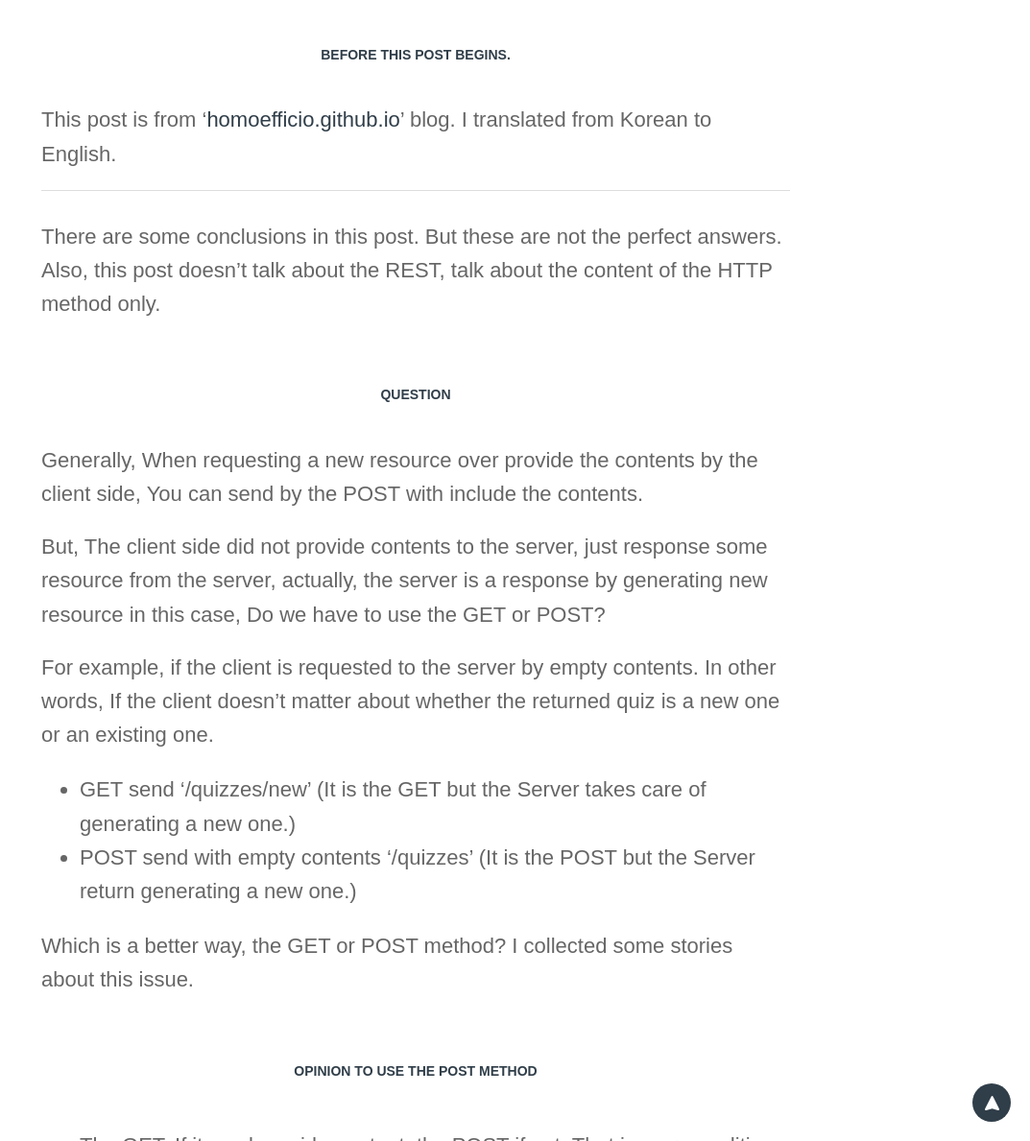
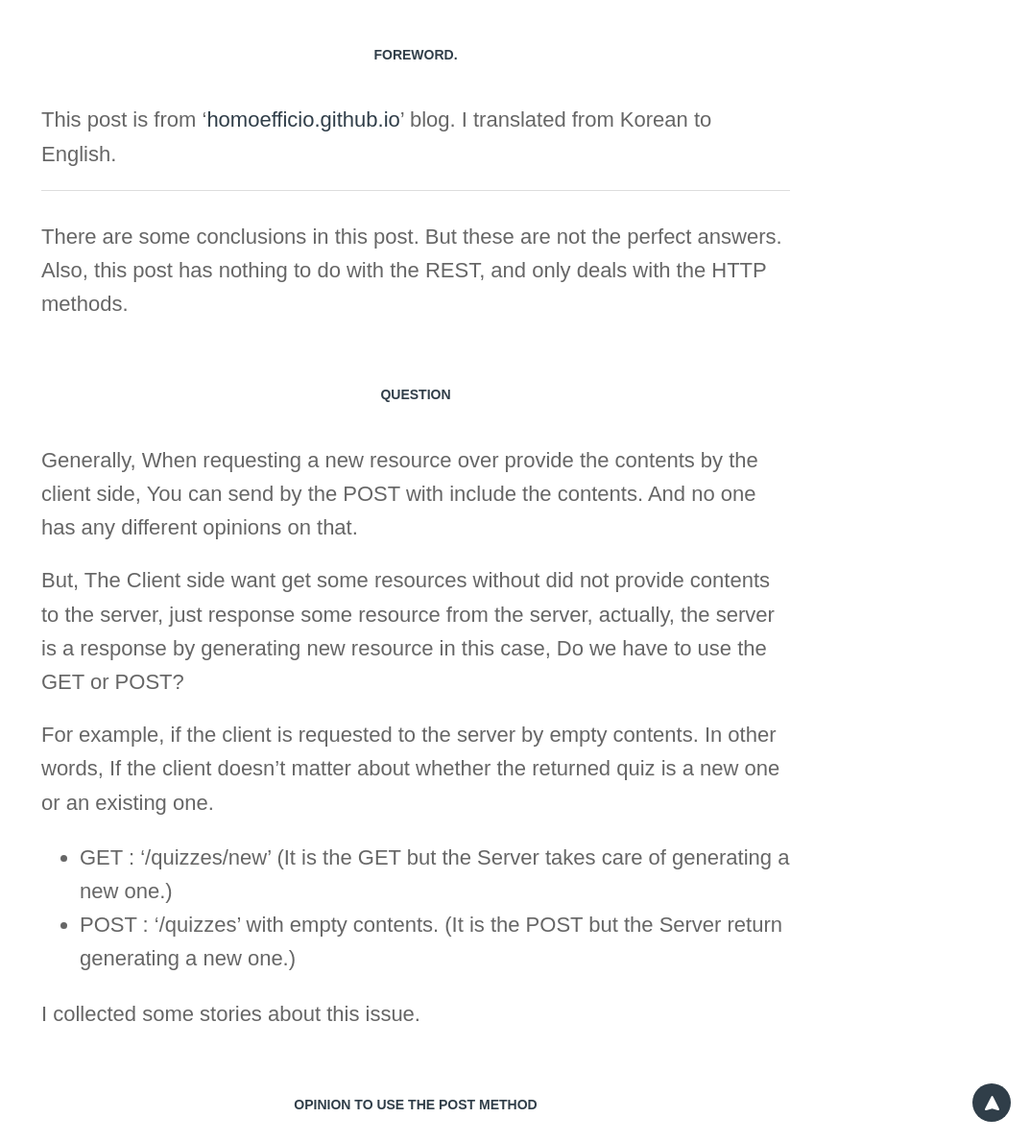
Before and after one commit to LeeKyoungIl/leekyoungil.github.io, a Jekyll site: the page built from _posts/blog/2019-12-28-GET_or_POST_that_is_question.markdown, in a window 1280 px wide and 1400 px high, scrolled down 715 px. Shown: the part 211-1400 px from the top of the window at 96% size, without its empty margins (207-1280 px from the left). Built offline with Jekyll 4.4.1, drawn with Linux system fonts in a browser that asks for light colours; nearby versions of some CDN libraries; comment, search, counter and statistics services are not loaded.

Commit message:
modify text

```diff
--- a/_posts/blog/2019-12-28-GET_or_POST_that_is_question.markdown
+++ b/_posts/blog/2019-12-28-GET_or_POST_that_is_question.markdown
@@ -9,7 +9,7 @@ tags: [http, get, post, method, question]
 
 ![image](https://user-images.githubusercontent.com/4101636/71541301-2cb54100-299a-11ea-9116-da71030360d8.png){: width="100%" }
 
-## Before this post begins.
+## Foreword.
 
 This post is from '[homoefficio.github.io](https://homoefficio.github.io/2019/12/25/GET%EC%9D%B4%EB%83%90-POST%EB%83%90-%EA%B7%B8%EA%B2%83%EC%9D%B4-%EB%AC%B8%EC%A0%9C%EB%A1%9C%EB%8B%A4/?fbclid=IwAR0P4GM-aR9dv0bNMi9RV1gmQ6fgtXNDonsT0HPmSZKdwjzAUAoLfBphqNY)' blog.
 I translated from Korean to English.
@@ -17,21 +17,20 @@ I translated from Korean to English.
 ---
 
 There are some conclusions in this post. But these are not the perfect answers.
-Also, this post doesn't talk about the REST, talk about the content of the HTTP method only.
+Also, this post has nothing to do with the REST, and only deals with the HTTP methods.
 
 ## Question
 
-Generally, When requesting a new resource over provide the contents by the client side, You can send by the POST with include the contents.
+Generally, When requesting a new resource over provide the contents by the client side, You can send by the POST with include the contents. And no one has any different opinions on that.
 
-But, The client side did not provide contents to the server, just response some resource from the server, actually, the server is a response by generating new resource in this case, Do we have to use the GET or POST?
+But, The Client side want get some resources without did not provide contents to the server, just response some resource from the server, actually, the server is a response by generating new resource in this case, Do we have to use the GET or POST?
 
 For example, if the client is requested to the server by empty contents.
 In other words, If the client doesn't matter about whether the returned quiz is a new one or an existing one.
 
- - GET send '/quizzes/new’ (It is the GET but the Server takes care of generating a new one.)
- - POST send with empty contents ‘/quizzes' (It is the POST but the Server return generating a new one.)
+ - GET : '/quizzes/new’ (It is the GET but the Server takes care of generating a new one.)
+ - POST : ‘/quizzes' with empty contents. (It is the POST but the Server return generating a new one.)
 
-Which is a better way, the GET or POST method?
 I collected some stories about this issue.
 
 ## Opinion to use the POST method
```
